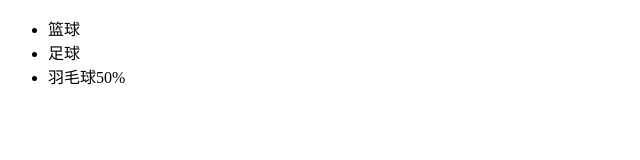
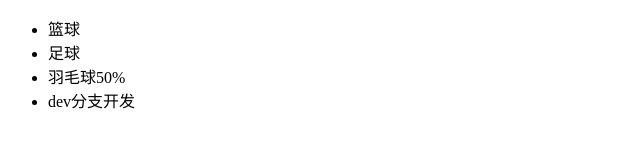
Before and after one commit to veryworm/test-git, a plain HTML site: page index.html in a window 1280 px wide. Shown: the whole page, without its empty margins (0-640 px from the left). Drawn offline with Linux system fonts and the light colour scheme.

Commit message:
'dev分支开发'

```diff
--- a/index.html
+++ b/index.html
@@ -11,6 +11,7 @@
     <li>篮球</li>
     <li>足球</li>
     <li>羽毛球50%</li>
+    <li>dev分支开发</li>
   </ul>
 </body>
 </html>
```
